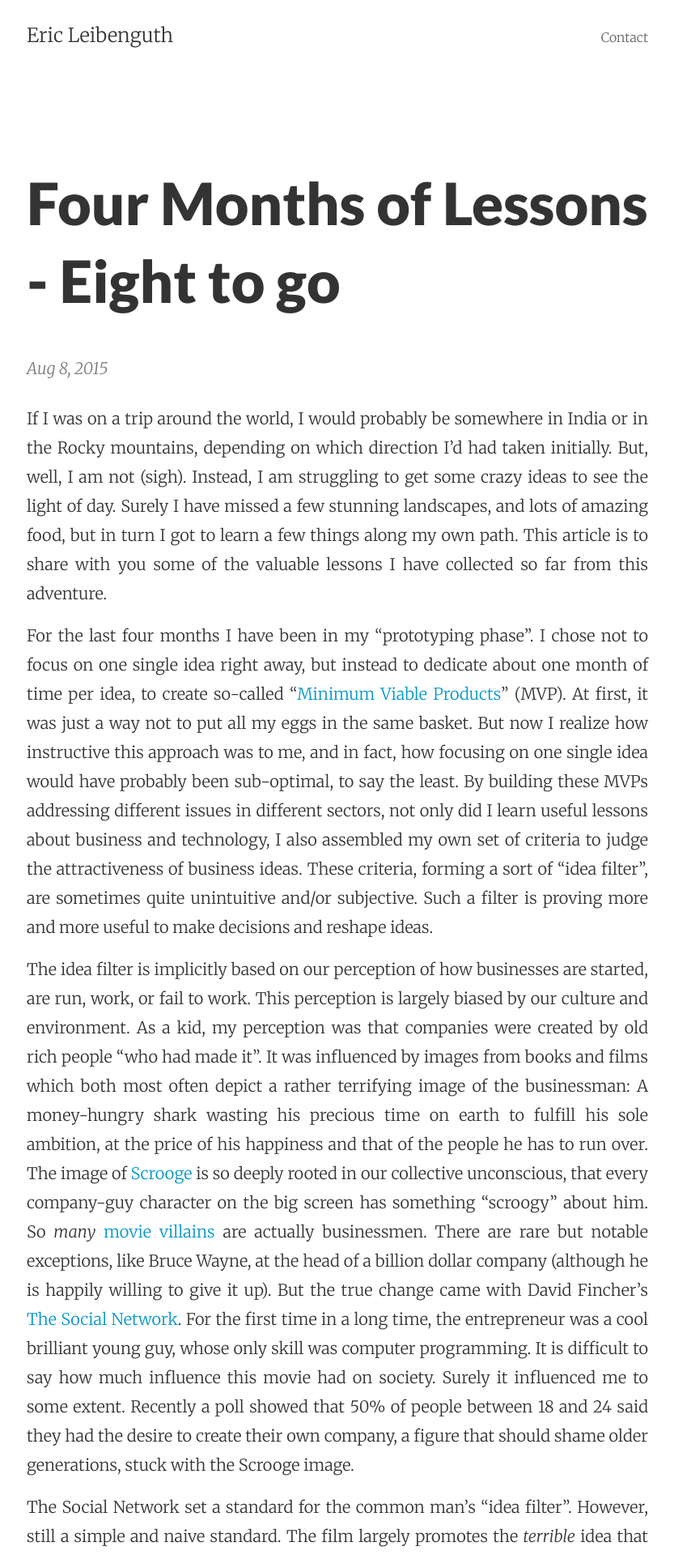
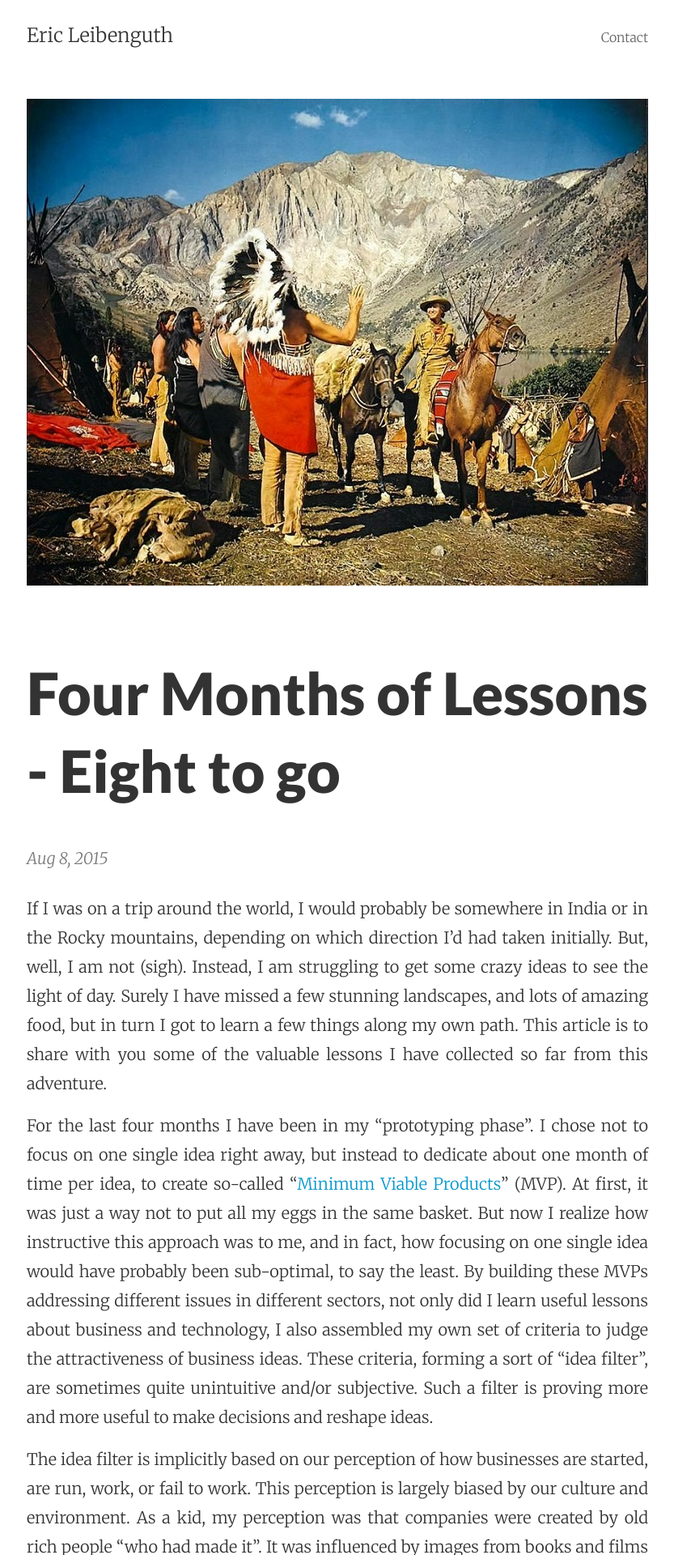
Before and after one commit to ericleib/ericleib.github.io, a Jekyll site: the page built from _posts/2015-08-08-four-months-of-lessons-eight-to-go.markdown, in a window 1280 px wide. Shown: the top 1920 px of the page at 81% size, without its empty margins (223-1056 px from the left). Built offline with Jekyll 4.4.1, drawn with Linux system fonts in a browser that asks for light colours.

Commit message:
Update 2015-08-08-four-months-of-lessons-eight-to-go.markdown

```diff
--- a/_posts/2015-08-08-four-months-of-lessons-eight-to-go.markdown
+++ b/_posts/2015-08-08-four-months-of-lessons-eight-to-go.markdown
@@ -2,6 +2,7 @@
 published: true
 title: Four Months of Lessons - Eight to go
 layout: post
+image: /imgs/jamesstewart.jpg
 ---
 If I was on a trip around the world, I would probably be somewhere in India or in the Rocky mountains, depending on which direction I'd had taken initially. But, well, I am not (sigh). Instead, I am struggling to get some crazy ideas to see the light of day. Surely I have missed a few stunning landscapes, and lots of amazing food, but in turn I got to learn a few things along my own path. This article is to share with you some of the valuable lessons I have collected so far from this adventure.
 
```
